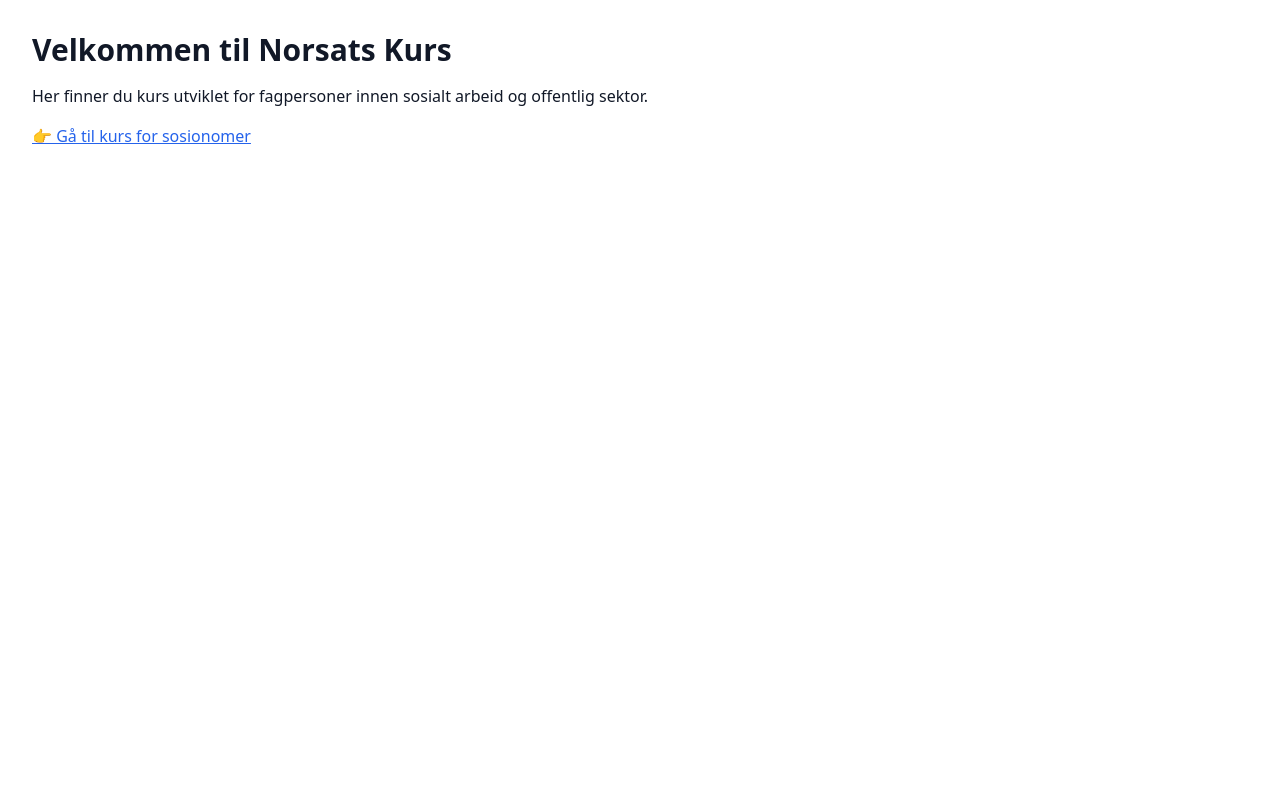
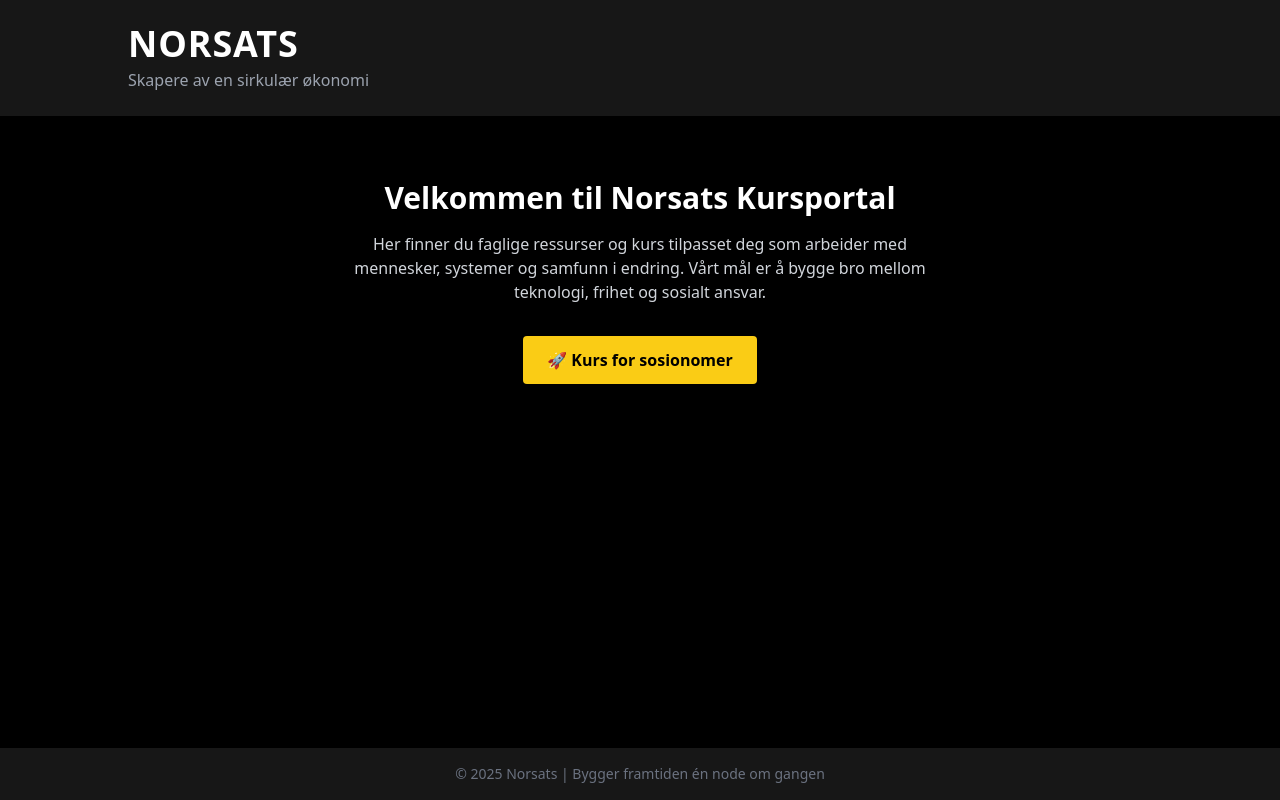
Before and after one commit to BBNBTC/bbnbtc.github.io, a plain HTML site: page index.html in a window 1280 px wide. Drawn offline with nearby package versions, Linux system fonts and the light colour scheme.

Commit message:
Update index.html
Utseende

```diff
--- a/index.html
+++ b/index.html
@@ -6,11 +6,34 @@
   <title>Norsats Kurs</title>
   <script src="https://cdn.tailwindcss.com"></script>
 </head>
-<body class="bg-white text-gray-900 font-sans p-8">
-  <h1 class="text-3xl font-bold mb-4">Velkommen til Norsats Kurs</h1>
-  <p class="mb-4">Her finner du kurs utviklet for fagpersoner innen sosialt arbeid og offentlig sektor.</p>
-  <a href="https://bbnbtc.github.io/kurs-sosionomer/" class="text-blue-600 underline hover:text-blue-800">
-    👉 Gå til kurs for sosionomer
-  </a>
+<body class="bg-black text-white font-sans min-h-screen flex flex-col justify-between">
+  <!-- Header -->
+  <header class="p-6 bg-neutral-900 shadow-md">
+    <div class="max-w-5xl mx-auto">
+      <h1 class="text-3xl md:text-4xl font-bold tracking-wide">NORSATS</h1>
+      <p class="text-gray-400 mt-1">Skapere av en sirkulær økonomi</p>
+    </div>
+  </header>
+
+  <!-- Innhold -->
+  <main class="flex-grow">
+    <section class="max-w-5xl mx-auto px-6 py-16 text-center">
+      <h2 class="text-2xl md:text-3xl font-semibold mb-4">Velkommen til Norsats Kursportal</h2>
+      <p class="text-gray-300 mb-8 max-w-xl mx-auto">
+        Her finner du faglige ressurser og kurs tilpasset deg som arbeider med mennesker, systemer og samfunn i endring.
+        Vårt mål er å bygge bro mellom teknologi, frihet og sosialt ansvar.
+      </p>
+
+      <a href="https://bbnbtc.github.io/kurs-sosionomer/"
+         class="inline-block bg-yellow-400 text-black font-semibold px-6 py-3 rounded hover:bg-yellow-300 transition">
+        🚀 Kurs for sosionomer
+      </a>
+    </section>
+  </main>
+
+  <!-- Footer -->
+  <footer class="text-center text-sm text-gray-500 p-4 bg-neutral-900">
+    &copy; 2025 Norsats | Bygger framtiden én node om gangen
+  </footer>
 </body>
 </html>
```
